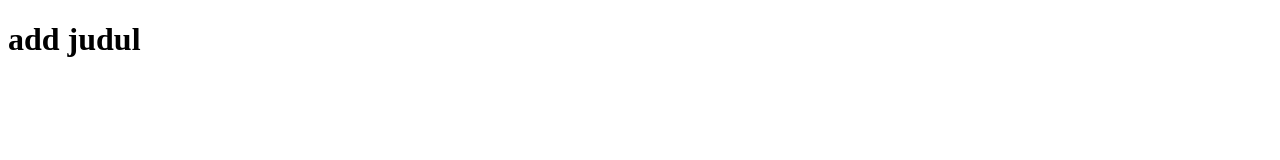
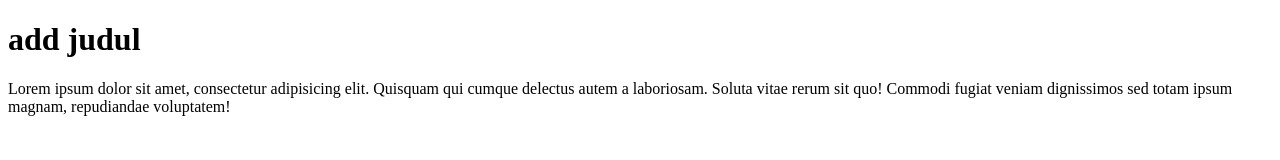
Before and after one commit to ihsannurrrr/repo-pertamaku, a plain HTML site: page index.html in a window 1280 px wide. Drawn offline with Linux system fonts and the light colour scheme.

Commit message:
add paragraf

```diff
--- a/index.html
+++ b/index.html
@@ -1,12 +1,17 @@
 <!DOCTYPE html>
 <html lang="en">
-<head>
-    <meta charset="UTF-8">
-    <meta http-equiv="X-UA-Compatible" content="IE=edge">
-    <meta name="viewport" content="width=device-width, initial-scale=1.0">
+  <head>
+    <meta charset="UTF-8" />
+    <meta http-equiv="X-UA-Compatible" content="IE=edge" />
+    <meta name="viewport" content="width=device-width, initial-scale=1.0" />
     <title>Document</title>
-</head>
-<body>
+  </head>
+  <body>
     <h1>add judul</h1>
-</body>
+    <p>
+      Lorem ipsum dolor sit amet, consectetur adipisicing elit. Quisquam qui
+      cumque delectus autem a laboriosam. Soluta vitae rerum sit quo! Commodi
+      fugiat veniam dignissimos sed totam ipsum magnam, repudiandae voluptatem!
+    </p>
+  </body>
 </html>
```
